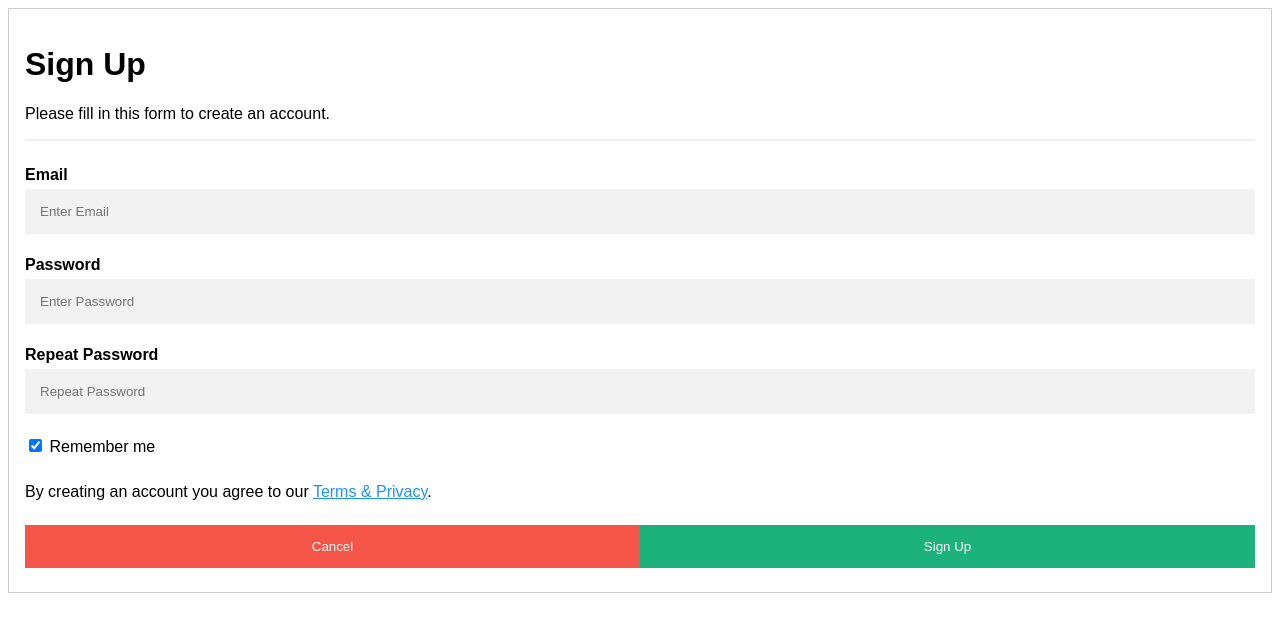
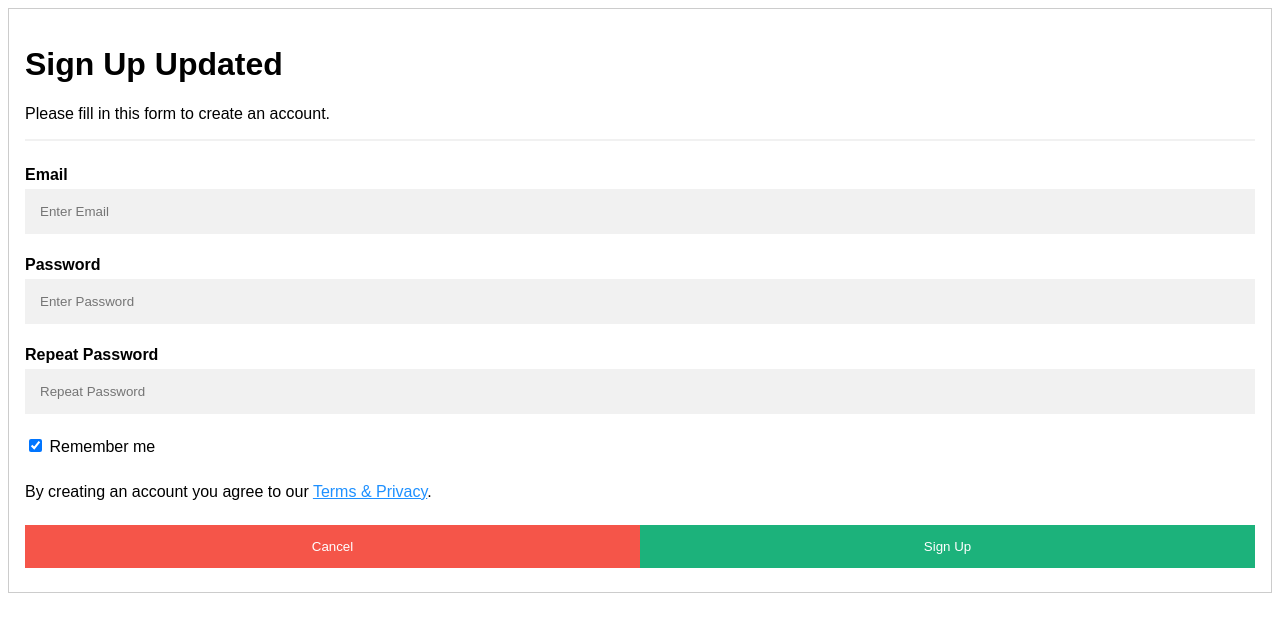
Before and after one commit to Badi-Uz-Zaman/surge, a plain HTML site: page index.html in a window 1280 px wide. Drawn offline with Linux system fonts and the light colour scheme.

Commit message:
signup updated

```diff
--- a/index.html
+++ b/index.html
@@ -75,7 +75,7 @@ button:hover {
 
 <form action="/action_page.php" style="border:1px solid #ccc">
   <div class="container">
-    <h1>Sign Up</h1>
+    <h1>Sign Up Updated</h1>
     <p>Please fill in this form to create an account.</p>
     <hr>
 
```
